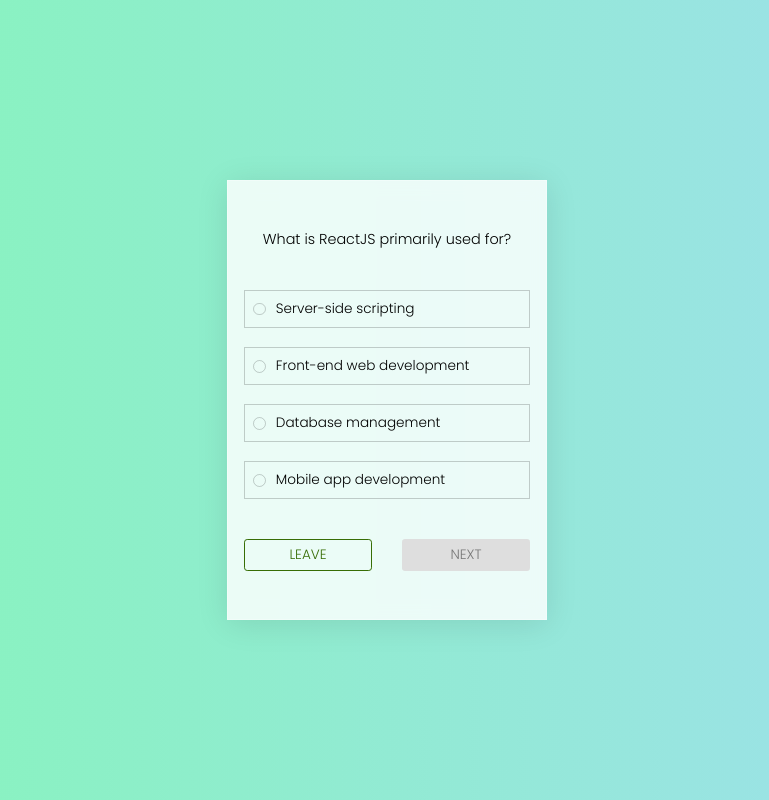
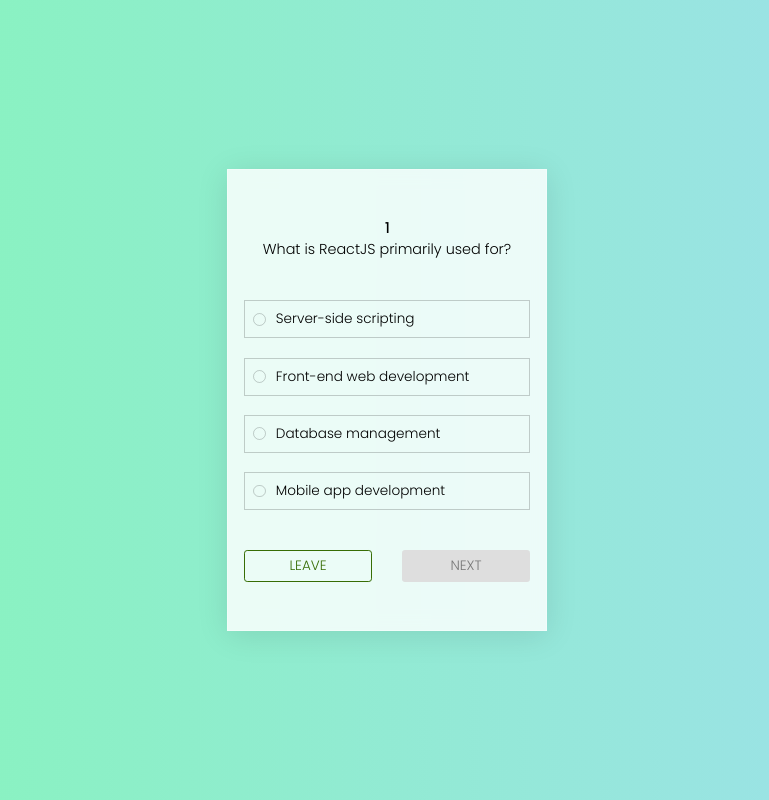
Before and after one commit to CREDO23/reactjs-course, a React (Vite) app in the folder 3-Interactivity/Quiz-app/: page / in a window 1280 px wide. Shown: the whole page, without its empty margins (253-1022 px from the left). Built offline with nearby package versions, Linux system fonts and the light colour scheme.

Commit message:
feat: add the nextQuestion handler

```diff
--- a/3-Interactivity/Quiz-app/src/app.jsx
+++ b/3-Interactivity/Quiz-app/src/app.jsx
@@ -5,26 +5,27 @@
 import { questions } from "./questions";
 
 export default function QuizApp() {
-
   //Since it wont change, we can just use a local variable
   const quizzes = questions;
 
   const [currentQuestion, setCurrentQuestion] = useState(0);
-  const [currentAnswer,setCurrentAnswer] = useState(null);
-
+  const [currentAnswer, setCurrentAnswer] = useState(null);
 
   return (
     <section id="app">
-      <Question {...quizzes[currentQuestion]} setCurrentAnswer={setCurrentAnswer} />
+      <Question
+        {...quizzes[currentQuestion]}
+        questionIndex={currentQuestion + 1}
+        setCurrentAnswer={setCurrentAnswer}
+        nextQuestion={() =>
+          // we start from zero
+          setCurrentQuestion((prevQ) => {
+            if(prevQ < 14){
+              return prevQ + 1
+            }
+          })
+        }
+      />
     </section>
   );
 }
-
-
-      {/* <Result
-        score={2}
-        userInfo={{
-          fullName: "Thierry bakera",
-          email: "bakerathierry@gmail.com",
-        }}
-      /> */}
--- a/3-Interactivity/Quiz-app/src/components/question/index.jsx
+++ b/3-Interactivity/Quiz-app/src/components/question/index.jsx
@@ -3,16 +3,31 @@
 import Choice from "./choice";
 import { useState } from "react";
 
-export default function Question({ question, options, setCurrentAnswer }) {
-  const [answer, setAnswer] = useState(null);
+export default function Question({
+  question,
+  options,
+  setCurrentAnswer,
+  nextQuestion,
+  questionIndex,
+}) {
+  const [answer, setAnswer] = useState();
 
-  const handleCurrentAnswer = () => {
+  const handleNextQuestion = () => {
+    // Reset state ==> We will learn more in the next article
+    setAnswer(null);
     setCurrentAnswer(answer);
+    if (questionIndex < 15) nextQuestion();
   };
 
   return (
     <div className={styles["question"]}>
-      <p>{question}</p>
+      <p>
+        <span>
+          <b>{questionIndex}</b>
+        </span>
+        <br />
+        {question}
+      </p>
 
       <div className={styles["choices"]}>
         {options.map((option, index) => {
@@ -29,7 +44,7 @@
 
       <div className={styles["action_buttons"]}>
         <Button type="secondary">Leave</Button>
-        <Button onClick={handleCurrentAnswer} disabled={answer == null}>
+        <Button onClick={handleNextQuestion} disabled={answer == null}>
           Next
         </Button>
       </div>
--- a/3-Interactivity/Quiz-app/src/styles/components/question/choice.module.css
+++ b/3-Interactivity/Quiz-app/src/styles/components/question/choice.module.css
@@ -18,6 +18,7 @@
   border-radius: 100%;
   border: solid rgba(0, 0, 0, 0.192) 1px;
   margin-right: 10px;
+  flex-shrink: 0;
 }
 
 .label input:checked + div {
```
